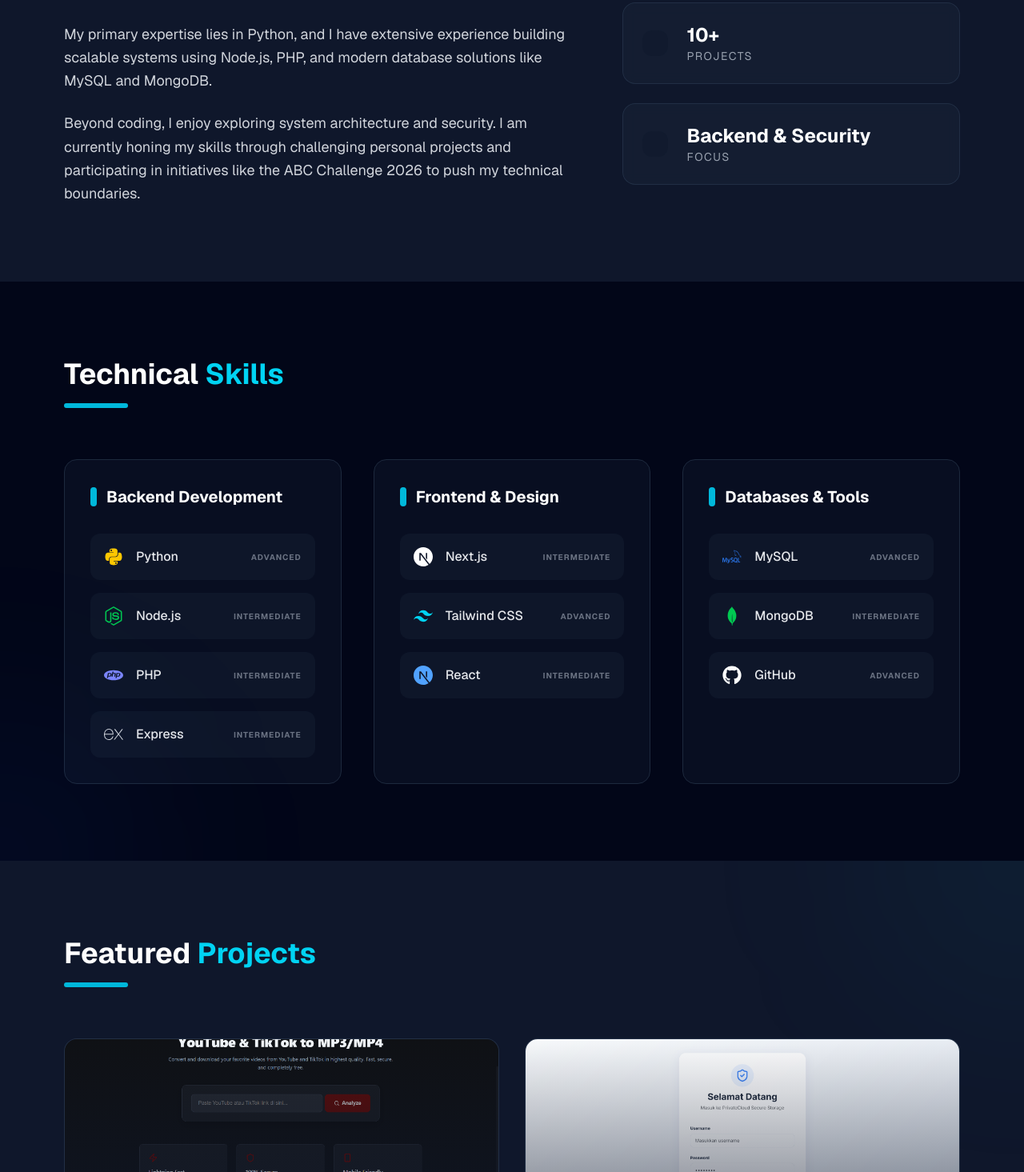
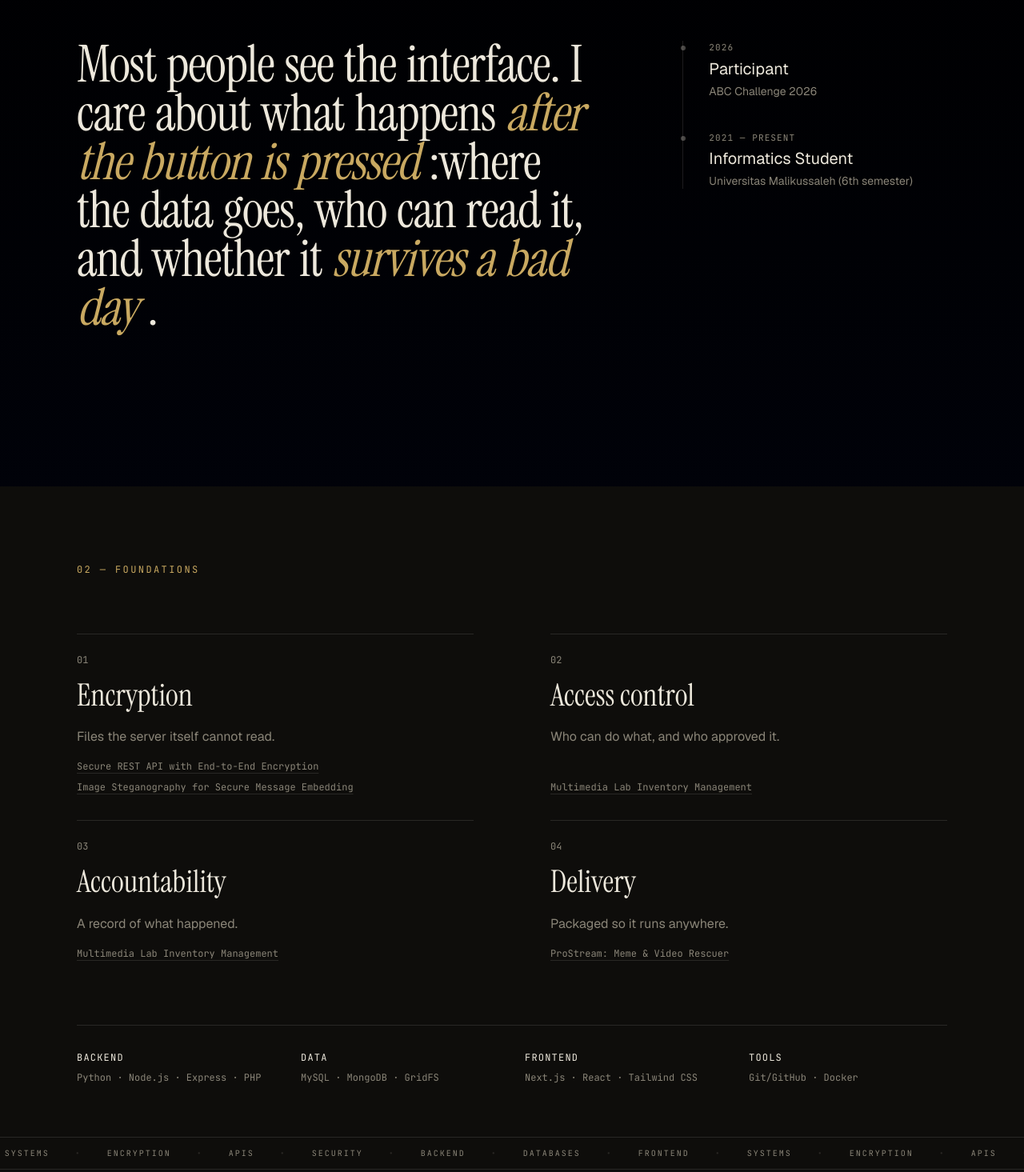
Before and after one commit to s1eepym3/portfolio, a Next.js app: page / in a window 1280 px wide. Shown: the part 1045-2510 px from the top of the page at 80% size. Built offline with nearby package versions, Linux system fonts and the light colour scheme.

Commit message:
feat: redesign Perspective and Foundations section (Phase 3)

```diff
--- a/src/app/globals.css
+++ b/src/app/globals.css
@@ -70,3 +70,13 @@
     pointer-events: auto;
   }
 }
+
+/* Marquee */
+.marquee-track {
+  animation: marquee 30s linear infinite;
+}
+
+@keyframes marquee {
+  0% { transform: translateX(0); }
+  100% { transform: translateX(-50%); }
+}
--- a/src/components/About.jsx
+++ b/src/components/About.jsx
@@ -1,67 +1,116 @@
 "use client";
 
-import { motion } from "framer-motion";
+import { useRef } from "react";
+import { motion, useScroll, useTransform, useReducedMotion } from "framer-motion";
 import { profileData } from "../data/profile";
+import SectionLabel from "./ui/SectionLabel";
+
+const words = [
+  { text: "Most", gold: false },
+  { text: "people", gold: false },
+  { text: "see", gold: false },
+  { text: "the", gold: false },
+  { text: "interface.", gold: false },
+  { text: "I", gold: false },
+  { text: "care", gold: false },
+  { text: "about", gold: false },
+  { text: "what", gold: false },
+  { text: "happens", gold: false },
+  { text: "after", gold: true },
+  { text: "the", gold: true },
+  { text: "button", gold: true },
+  { text: "is", gold: true },
+  { text: "pressed", gold: true },
+  { text: ":", gold: false, attached: true },
+  { text: "where", gold: false },
+  { text: "the", gold: false },
+  { text: "data", gold: false },
+  { text: "goes,", gold: false },
+  { text: "who", gold: false },
+  { text: "can", gold: false },
+  { text: "read", gold: false },
+  { text: "it,", gold: false },
+  { text: "and", gold: false },
+  { text: "whether", gold: false },
+  { text: "it", gold: false },
+  { text: "survives", gold: true },
+  { text: "a", gold: true },
+  { text: "bad", gold: true },
+  { text: "day", gold: true },
+  { text: ".", gold: false, attached: true },
+];
+
+function AnimatedWord({ word, progress, index, total }) {
+  const shouldReduceMotion = useReducedMotion();
+
+  const start = index / total;
+  const end = start + (1 / total);
+
+  // Opacity transitions from 0.35 to 1
+  const opacity = useTransform(progress, [start, end], [0.35, 1]);
+
+  // Color transitions from text ivory (#EDE8DC) to gold (#C9A961) after lit
+  const color = useTransform(
+    progress,
+    [end, Math.min(end + 0.1, 1)],
+    word.gold ? ["#EDE8DC", "#C9A961"] : ["#EDE8DC", "#EDE8DC"]
+  );
+
+  return (
+    <motion.span
+      style={shouldReduceMotion ? {} : { opacity, color }}
+      className={`inline-block ${word.attached ? '' : 'mr-[0.2em]'} ${word.gold ? 'italic' : ''} ${shouldReduceMotion && word.gold ? 'text-[var(--accent)]' : ''}`}
+    >
+      {word.text}
+    </motion.span>
+  );
+}
 
 export default function About() {
-  const stats = profileData.about.stats;
+  const containerRef = useRef(null);
+  const { scrollYProgress } = useScroll({
+    target: containerRef,
+    offset: ["start 75%", "center center"]
+  });
 
   return (
-    <motion.section
+    <section
       id="about"
-      className="px-6 md:px-20 py-24 bg-slate-900 relative overflow-hidden"
-      initial={{ opacity: 0 }}
-      whileInView={{ opacity: 1 }}
-      viewport={{ once: true }}
-      transition={{ duration: 0.8 }}
+      ref={containerRef}
+      className="px-6 md:px-12 lg:px-24 py-32 lg:py-48 max-w-[1400px] mx-auto w-full flex flex-col gap-16 relative"
     >
-      <div className="max-w-6xl mx-auto flex flex-col lg:flex-row gap-16 items-center">
+      <SectionLabel number="01" label="PERSPECTIVE" />
 
-        {/* LEFT: TEXT CONTENT */}
-        <div className="lg:w-3/5">
-          <motion.div
-            initial={{ opacity: 0, y: 20 }}
-            whileInView={{ opacity: 1, y: 0 }}
-            viewport={{ once: true }}
-            className="mb-8"
-          >
-            <h2 className="text-4xl font-bold text-white mb-4">
-              About <span className="text-cyan-400">Me</span>
-            </h2>
-            <div className="h-1.5 w-20 bg-cyan-500 rounded-full"></div>
-          </motion.div>
+      <div className="flex flex-col lg:flex-row gap-16 lg:gap-24 items-start">
+        {/* LEFT: STATEMENT */}
+        <div className="lg:w-2/3">
+          <h2 className="font-serif text-[clamp(2.25rem,5vw,4.5rem)] leading-[0.95] tracking-[-0.02em] text-[var(--text)] pb-[0.22em] -mb-[0.22em]">
+            {words.map((word, idx) => (
+              <AnimatedWord
+                key={idx}
+                word={word}
+                progress={scrollYProgress}
+                index={idx}
+                total={words.length}
+              />
+            ))}
+          </h2>
+        </div>
 
-          <div className="space-y-6 text-lg text-gray-300 leading-relaxed">
-            {profileData.about.paragraphs.map((paragraph, idx) => (
-              <p key={idx} dangerouslySetInnerHTML={{ __html: paragraph }}></p>
+        {/* RIGHT: TIMELINE */}
+        <div className="lg:w-1/3 flex flex-col w-full">
+          <div className="border-l border-[var(--line)] pl-6 lg:pl-8 flex flex-col gap-10">
+            {profileData.about.timeline.map((item, idx) => (
+              <div key={idx} className="relative flex flex-col gap-1">
+                <div className="absolute w-1.5 h-1.5 rounded-full bg-[var(--text)] -left-[27px] lg:-left-[35px] top-[0.4em] opacity-30"></div>
+                <div className="text-[11px] font-mono text-[var(--text-muted)] uppercase tracking-widest">{item.year}</div>
+                <div className="text-xl text-[var(--text)]">{item.role}</div>
+                <div className="text-sm text-[var(--text-muted)]">{item.company}</div>
+              </div>
             ))}
           </div>
         </div>
-
-        {/* RIGHT: STATS & CARDS */}
-        <div className="lg:w-2/5 grid grid-cols-1 sm:grid-cols-2 lg:grid-cols-1 gap-6 w-full">
-          {stats.map((stat, index) => (
-            <motion.div
-              key={index}
-              initial={{ opacity: 0, x: 50 }}
-              whileInView={{ opacity: 1, x: 0 }}
-              viewport={{ once: true }}
-              transition={{ delay: index * 0.2 }}
-              whileHover={{ scale: 1.05 }}
-              className="bg-slate-800/40 border border-slate-700/50 p-6 rounded-2xl flex items-center gap-6 backdrop-blur-sm group"
-            >
-              <div className={`text-4xl ${stat.color} bg-slate-900/50 p-4 rounded-xl group-hover:scale-110 transition-transform`}>
-                {stat.icon}
-              </div>
-              <div>
-                <div className="text-2xl font-bold text-white">{stat.value}</div>
-                <div className="text-sm text-gray-400 uppercase tracking-widest">{stat.label}</div>
-              </div>
-            </motion.div>
-          ))}
-        </div>
-
       </div>
-    </motion.section>
+    </section>
   );
 }
--- a/src/components/Skills.jsx
+++ b/src/components/Skills.jsx
@@ -1,80 +1,83 @@
 "use client";
 
-import { motion } from "framer-motion";
-import { skillCategories } from "../data/skills";
-
-const containerVariants = {
-  hidden: { opacity: 0 },
-  visible: {
-    opacity: 1,
-    transition: {
-      staggerChildren: 0.1,
-    },
-  },
-};
-
-const itemVariants = {
-  hidden: { y: 20, opacity: 0 },
-  visible: { y: 0, opacity: 1 },
-};
+import { profileData } from "../data/profile";
+import SectionLabel from "./ui/SectionLabel";
 
 export default function Skills() {
+  const marqueeItems = [
+    "BACKEND", "DATABASES", "FRONTEND", "SYSTEMS", "ENCRYPTION", "APIS", "SECURITY"
+  ];
+
   return (
-    <section id="skills" className="px-6 md:px-20 py-24 bg-slate-950 relative overflow-hidden">
-      {/* Background Blur */}
-      <div className="absolute bottom-0 left-0 w-96 h-96 bg-blue-500/5 blur-[120px] rounded-full -ml-48 -mb-48"></div>
+    <section id="skills" className="py-16 lg:py-24 overflow-hidden w-full relative bg-[var(--bg)] flex flex-col justify-center min-h-[min(100vh,800px)]">
+      <div className="px-6 md:px-12 lg:px-24 max-w-[1400px] mx-auto w-full flex-1 flex flex-col justify-center">
+        <SectionLabel number="02" label="FOUNDATIONS" />
 
-      <div className="max-w-6xl mx-auto">
-        <motion.div
-          initial={{ opacity: 0, x: -20 }}
-          whileInView={{ opacity: 1, x: 0 }}
-          viewport={{ once: true }}
-          className="mb-16"
-        >
-          <h2 className="text-4xl font-bold text-white mb-4">
-            Technical <span className="text-cyan-400">Skills</span>
-          </h2>
-          <div className="h-1.5 w-20 bg-cyan-500 rounded-full"></div>
-        </motion.div>
+        {/* CAPABILITIES 2x2 GRID */}
+        <div className="mt-8 lg:mt-12 grid grid-cols-1 md:grid-cols-2 gap-y-0 gap-x-12 lg:gap-x-24">
+          {profileData.about.capabilities.map((cap) => (
+            <div key={cap.id} className="flex flex-col border-t border-[var(--line)] pt-6 pb-8">
+              <div className="font-mono text-xs text-[var(--text-muted)] mb-3">{cap.id}</div>
+              <h3 className="font-serif text-[clamp(1.75rem,3vw,2.75rem)] leading-tight text-[var(--text)] mb-2 pb-[0.22em] -mb-[0.22em]">
+                {cap.title}
+              </h3>
+              <p className="text-[var(--text-muted)] text-sm md:text-base mt-0 mb-4">
+                {cap.description}
+              </p>
 
-        <div className="grid lg:grid-cols-3 gap-10">
-          {skillCategories.map((category, idx) => (
-            <motion.div
-              key={idx}
-              variants={containerVariants}
-              initial="hidden"
-              whileInView="visible"
-              viewport={{ once: true }}
-              className="bg-slate-900/50 border border-slate-800 rounded-2xl p-8 hover:border-slate-700 transition-colors"
-            >
-              <h3 className="text-xl font-bold text-white mb-8 flex items-center gap-3">
-                <span className="w-2 h-6 bg-cyan-500 rounded-full"></span>
-                {category.title}
-              </h3>
-
-              <div className="space-y-4">
-                {category.skills.map((skill, i) => (
-                  <motion.div
+              <div className="mt-auto flex flex-wrap gap-x-4 gap-y-2">
+                {cap.projects.map((proj, i) => (
+                  <a
                     key={i}
-                    variants={itemVariants}
-                    whileHover={{ x: 5 }}
-                    className="group flex items-center justify-between p-4 bg-slate-800/30 rounded-xl border border-transparent hover:border-cyan-500/30 hover:bg-slate-800/50 transition-all"
+                    href="#projects"
+                    className="font-mono text-[12px] text-[var(--text-muted)] underline decoration-[var(--line)] underline-offset-4 hover:text-[var(--accent)] hover:decoration-[var(--accent)] focus-visible:text-[var(--accent)] focus-visible:decoration-[var(--accent)] transition-colors py-2 -my-2 outline-none"
                   >
-                    <div className="flex items-center gap-4">
-                      <div className="text-2xl transition-transform duration-300 group-hover:scale-110 group-hover:rotate-6">
-                        {skill.icon}
-                      </div>
-                      <span className="font-medium text-gray-200 group-hover:text-white transition-colors">
-                        {skill.name}
-                      </span>
-                    </div>
-                    <span className="text-[10px] uppercase tracking-widest text-gray-500 font-bold group-hover:text-cyan-400 transition-colors">
-                      {skill.level}
-                    </span>
-                  </motion.div>
+                    {proj}
+                  </a>
                 ))}
               </div>
-            </motion.div>
+            </div>
+          ))}
+        </div>
+
+        {/* STACK BLOCK (TECH) */}
+        <div className="mt-8 lg:mt-12 pt-8 border-t border-[var(--line)]">
+          <div className="grid grid-cols-1 sm:grid-cols-2 lg:grid-cols-4 gap-6 lg:gap-8 font-mono text-xs text-[var(--text-muted)]">
+             <div className="flex flex-col gap-2">
+               <span className="uppercase tracking-widest text-[var(--text)]">BACKEND</span>
+               <span className="leading-relaxed">Python · Node.js · Express · PHP</span>
+             </div>
+             <div className="flex flex-col gap-2">
+               <span className="uppercase tracking-widest text-[var(--text)]">DATA</span>
+               <span className="leading-relaxed">MySQL · MongoDB · GridFS</span>
+             </div>
+             <div className="flex flex-col gap-2">
+               <span className="uppercase tracking-widest text-[var(--text)]">FRONTEND</span>
+               <span className="leading-relaxed">Next.js · React · Tailwind CSS</span>
+             </div>
+             <div className="flex flex-col gap-2">
+               <span className="uppercase tracking-widest text-[var(--text)]">TOOLS</span>
+               <span className="leading-relaxed">Git/GitHub · Docker</span>
+             </div>
+          </div>
+        </div>
+      </div>
+
+      {/* MARQUEE */}
+      <div
+        className="mt-12 lg:mt-16 border-y border-[var(--line)] py-3 overflow-hidden flex select-none"
+        aria-hidden="true"
+      >
+        <div className="flex gap-8 whitespace-nowrap marquee-track min-w-max hover:[animation-play-state:paused] motion-reduce:!animate-none">
+          {[...Array(4)].map((_, idx) => (
+            <div key={idx} className="flex gap-8 items-center text-[var(--text-muted)] font-mono text-[10px] uppercase tracking-[0.2em]">
+              {marqueeItems.map(item => (
+                <span key={item} className="flex items-center gap-8">
+                  <span>{item}</span>
+                  <span className="text-[var(--line)]">•</span>
+                </span>
+              ))}
+            </div>
           ))}
         </div>
       </div>
--- a/src/data/profile.js
+++ b/src/data/profile.js
@@ -13,10 +13,54 @@
       "My primary expertise lies in Python, and I have extensive experience building scalable systems using Node.js, PHP, and modern database solutions like MySQL and MongoDB.",
       "Beyond coding, I enjoy exploring system architecture and security. I am currently honing my skills through challenging personal projects and participating in initiatives like the ABC Challenge 2026 to push my technical boundaries."
     ],
-    stats: [
-      { label: "Semester", value: "6th" },
-      { label: "Projects", value: "10+" },
-      { label: "Focus", value: "Backend & Security" }
+    // TODO: Add past work experience or internships below.
+    // NEVER render this TODO in the UI.
+    timeline: [
+      {
+        year: "2026",
+        role: "Participant",
+        company: "ABC Challenge 2026"
+      },
+      {
+        year: "2021 — Present",
+        role: "Informatics Student",
+        company: "Universitas Malikussaleh (6th semester)"
+      }
+    ],
+    capabilities: [
+      {
+        id: "01",
+        title: "Encryption",
+        description: "Files the server itself cannot read.",
+        projects: [
+          "Secure REST API with End-to-End Encryption",
+          "Image Steganography for Secure Message Embedding"
+        ]
+      },
+      {
+        id: "02",
+        title: "Access control",
+        description: "Who can do what, and who approved it.",
+        projects: [
+          "Multimedia Lab Inventory Management"
+        ]
+      },
+      {
+        id: "03",
+        title: "Accountability",
+        description: "A record of what happened.",
+        projects: [
+          "Multimedia Lab Inventory Management"
+        ]
+      },
+      {
+        id: "04",
+        title: "Delivery",
+        description: "Packaged so it runs anywhere.",
+        projects: [
+          "ProStream: Meme & Video Rescuer"
+        ]
+      }
     ]
   },
   email: "mohdhaykhal67@gmail.com",
--- a/src/data/skills.js
+++ b/src/data/skills.js
@@ -3,28 +3,35 @@
 
 export const skillCategories = [
   {
-    title: "Backend Development",
+    title: "Backend",
     skills: [
-      { name: "Python", icon: <FaPython className="text-yellow-400" />, level: "Advanced" },
-      { name: "Node.js", icon: <FaNodeJs className="text-green-500" />, level: "Intermediate" },
-      { name: "PHP", icon: <SiPhp className="text-indigo-400" />, level: "Intermediate" },
-      { name: "Express", icon: <SiExpress className="text-gray-300" />, level: "Intermediate" },
+      { name: "Python" },
+      { name: "Node.js" },
+      { name: "Express" },
+      { name: "PHP" }
     ],
   },
   {
-    title: "Frontend & Design",
+    title: "Frontend",
     skills: [
-      { name: "Next.js", icon: <SiNextdotjs className="text-white" />, level: "Intermediate" },
-      { name: "Tailwind CSS", icon: <SiTailwindcss className="text-cyan-400" />, level: "Advanced" },
-      { name: "React", icon: <SiNextdotjs className="text-blue-400" />, level: "Intermediate" },
+      { name: "Next.js" },
+      { name: "React" },
+      { name: "Tailwind CSS" }
     ],
   },
   {
-    title: "Databases & Tools",
+    title: "Data",
     skills: [
-      { name: "MySQL", icon: <SiMysql className="text-blue-500" />, level: "Advanced" },
-      { name: "MongoDB", icon: <SiMongodb className="text-green-500" />, level: "Intermediate" },
-      { name: "GitHub", icon: <FaGithub className="text-white" />, level: "Advanced" },
+      { name: "MySQL" },
+      { name: "MongoDB" },
+      { name: "GridFS" }
+    ],
+  },
+  {
+    title: "Tools",
+    skills: [
+      { name: "Git/GitHub" },
+      { name: "Docker" }
     ],
   },
 ];
```
